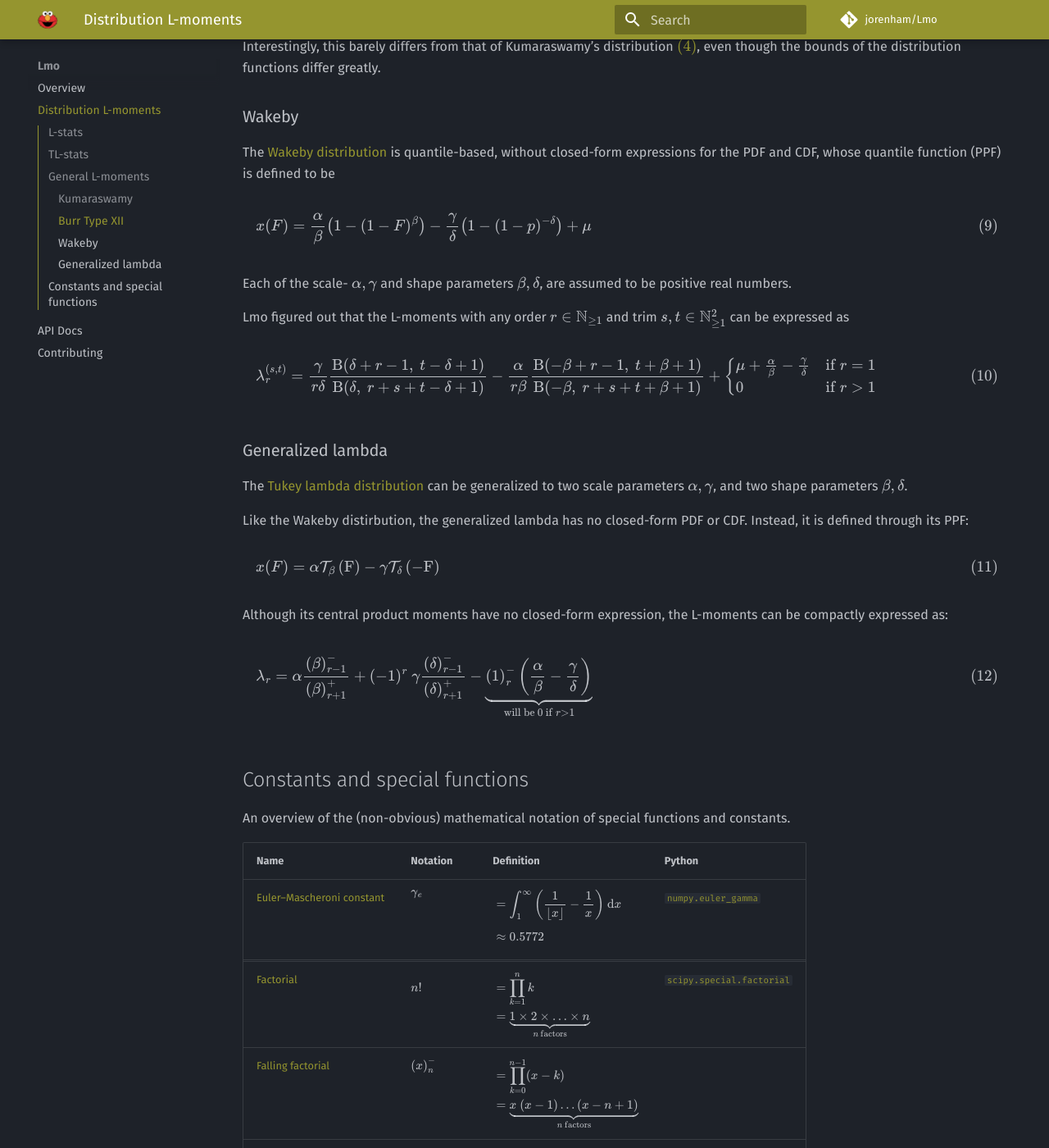
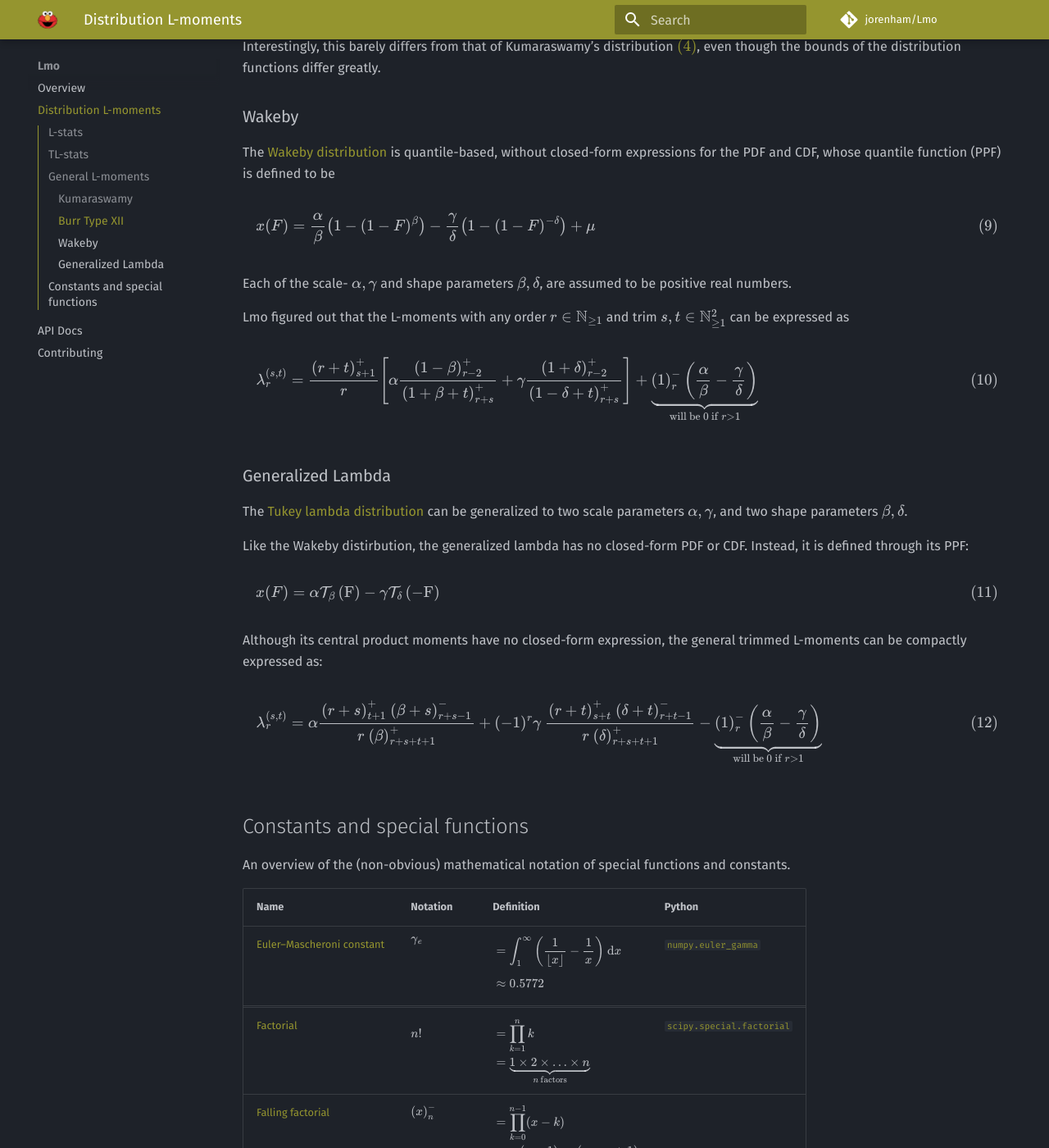
Before and after one commit to jorenham/Lmo, an MkDocs documentation site: the page built from docs/distributions.md, in a window 1280 px wide and 1400 px high, scrolled down 4435 px. Shown: the whole window at 82% size. Built offline with MkDocs 1.6.1 and Material for MkDocs 9.7.7, drawn with Linux system fonts in a browser that asks for light colours; comment, search, counter and statistics services are not loaded.

Commit message:
Generalized Lambda trimmed L-moments

```diff
--- a/docs/distributions.md
+++ b/docs/distributions.md
@@ -970,7 +970,7 @@
 \begin{equation}
     x(F) =
         \frac \alpha \beta \bigl(1 - (1 - F)^\beta\bigr)
-        - \frac \gamma \delta \bigl(1 - (1 - p)^{-\delta}\bigr)
+        - \frac \gamma \delta \bigl(1 - (1 - F)^{-\delta}\bigr)
         + \mu
 \end{equation}
 \]
@@ -981,7 +981,7 @@
 Lmo figured out that the L-moments with any order \( r \in \mathbb{N}_{\ge 1} \)
 and trim \( s, t \in \mathbb{N}^2_{\ge 1} \) can be expressed as
 
-\[
+<!-- \[
 \begin{equation}
     \tlmoment{s,t}{r}
         =
@@ -1002,9 +1002,27 @@
             & \text{if } r > 1
     \end{cases}
 \end{equation}
+\] -->
+\[
+\begin{equation}
+    \tlmoment{s,t}{r}
+        = \frac{\rfact{r + t}{s + 1}}{r} \left[
+            \alpha \frac
+                {\rfact{1 - \beta}{r - 2}}
+                {\rfact{1 + \beta + t}{r + s}}
+            + \gamma \frac
+                {\rfact{1 + \delta}{r - 2}}
+                {\rfact{1 - \delta + t}{r + s}}
+        \right]
+        + \underbrace{
+            \ffact{1}{r} \left(
+                \frac \alpha \beta - \frac \gamma \delta
+            \right)
+        }_{\text{will be } 0 \text{ if } r>1}
+\end{equation}
 \]
 
-### Generalized lambda
+### Generalized Lambda
 
 The [Tukey lambda distribution
 ](https://wikipedia.org/wiki/Tukey_lambda_distribution) can be generalized
@@ -1023,17 +1041,19 @@
 \]
 
 Although its central product moments have no closed-form expression, the
-L-moments can be compactly expressed as:
+general trimmed L-moments can be compactly expressed as:
 
 \[
 \begin{equation}
-    \lmoment{r}
-        = \alpha \frac
-            {\ffact{\beta}{r-1}}
-            {\rfact{\beta}{r+1}}
-        + (-1)^r \ \gamma \frac
-            {\ffact{\delta}{r-1}}
-            {\rfact{\delta}{r+1}}
+    \tlmoment{s,t}{r}
+        = \alpha
+        \frac
+            {\rfact{r + s}{t + 1} \ \ffact{\beta + s}{r + s - 1}}
+            {r \ \rfact{\beta}{r + s + t + 1}}
+        + (-1)^r \gamma \
+        \frac
+            {\rfact{r + t}{s + t} \ \ffact{\delta + t}{r + t - 1}}
+            {r \ \rfact{\delta}{r + s + t + 1}}
         - \underbrace{
             \ffact{1}{r} \left(
                 \frac \alpha \beta - \frac \gamma \delta
```
